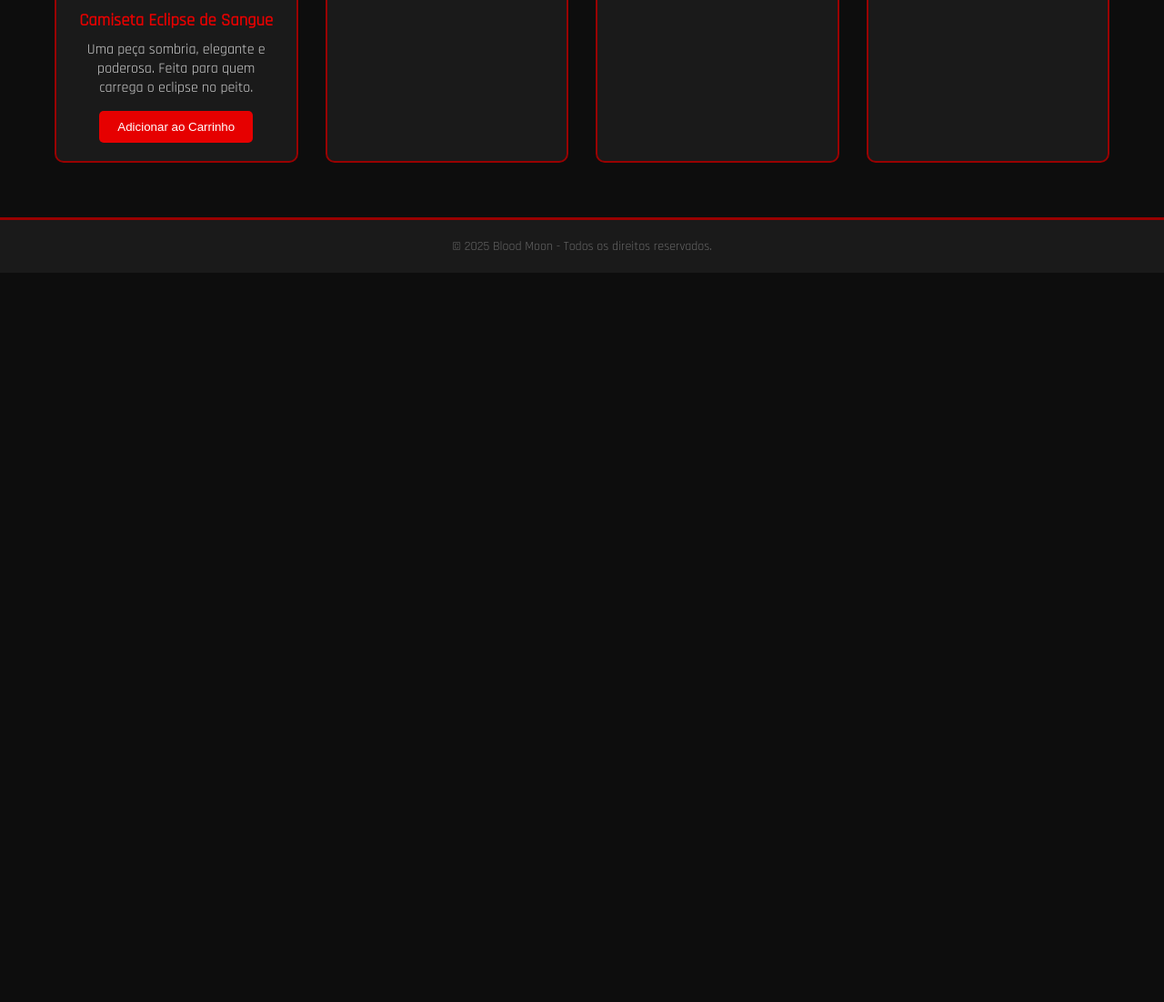
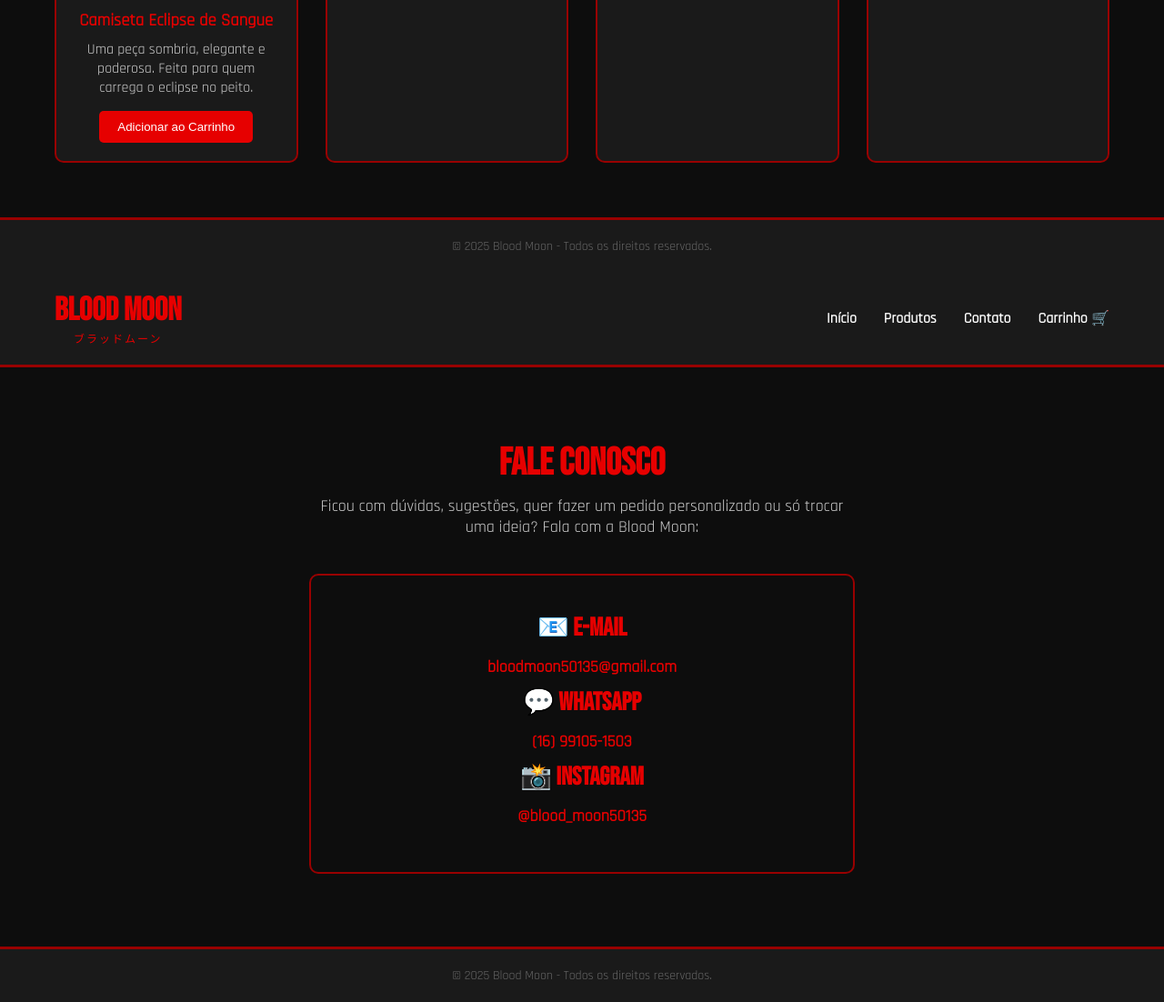
Before and after one commit to fabio50135/blood-moon, a plain HTML site: page index.html in a window 1280 px wide. Shown: the part 741-1843 px from the top of the page at 91% size. Before the commit the page ends 1041 px from the top, so only its background shows below. Drawn offline with Linux system fonts and the light colour scheme.

Commit message:
Update index.html

```diff
--- a/index.html
+++ b/index.html
@@ -214,3 +214,182 @@
 
 </body>
 </html>
+<a>
+<!DOCTYPE html>
+<html lang="pt-br">
+<head>
+    <meta charset="UTF-8">
+    <meta name="viewport" content="width=device-width, initial-scale=1.0">
+    <title>Contato - Blood Moon</title>
+    <link href="https://fonts.googleapis.com/css2?family=Bebas+Neue&family=Rajdhani&display=swap" rel="stylesheet">
+    <style>
+        * {
+            margin: 0;
+            padding: 0;
+            box-sizing: border-box;
+        }
+
+        body {
+            background-color: #0d0d0d;
+            color: white;
+            font-family: 'Rajdhani', sans-serif;
+        }
+
+        header {
+            background-color: #1a1a1a;
+            display: flex;
+            justify-content: space-between;
+            align-items: center;
+            padding: 20px 60px;
+            border-bottom: 3px solid #990000;
+        }
+
+        .logo {
+            display: flex;
+            flex-direction: column;
+            align-items: flex-start;
+        }
+
+        .logo h1 {
+            color: #e60000;
+            font-family: 'Bebas Neue', sans-serif;
+            font-size: 36px;
+        }
+
+        .logo span {
+            color: #e60000;
+            font-size: 12px;
+            letter-spacing: 2px;
+            align-self: center;
+        }
+
+        nav ul {
+            display: flex;
+            list-style: none;
+            gap: 30px;
+        }
+
+        nav ul li a {
+            text-decoration: none;
+            color: white;
+            font-weight: bold;
+            transition: 0.3s;
+        }
+
+        nav ul li a:hover {
+            color: #e60000;
+        }
+
+        .contact-page {
+            padding: 80px 20px;
+            text-align: center;
+        }
+
+        .contact-page h2 {
+            color: #e60000;
+            font-size: 42px;
+            margin-bottom: 10px;
+            font-family: 'Bebas Neue', sans-serif;
+        }
+
+        .contact-page p {
+            color: #ccc;
+            max-width: 600px;
+            margin: 0 auto 40px;
+            font-size: 18px;
+        }
+
+        .contact-info {
+            background-color: #0d0d0d;
+            padding: 40px 20px;
+            text-align: center;
+            border: 2px solid #990000;
+            border-radius: 10px;
+            max-width: 600px;
+            margin: 0 auto;
+        }
+
+        .contact-info h3 {
+            color: #e60000;
+            font-size: 28px;
+            margin-bottom: 15px;
+            font-family: 'Bebas Neue', sans-serif;
+        }
+
+        .contact-info p {
+            color: #ccc;
+            font-size: 18px;
+            margin: 10px 0;
+        }
+
+        .contact-info a {
+            color: #e60000;
+            text-decoration: none;
+            font-weight: bold;
+            transition: 0.3s;
+        }
+
+        .contact-info a:hover {
+            color: #ff3333;
+            text-decoration: underline;
+        }
+
+        footer {
+            background-color: #1a1a1a;
+            text-align: center;
+            padding: 20px;
+            border-top: 3px solid #990000;
+            color: #666;
+            font-size: 14px;
+        }
+
+        @media(max-width: 600px) {
+            header {
+                flex-direction: column;
+                gap: 15px;
+            }
+            .logo {
+                align-items: center;
+            }
+        }
+    </style>
+</head>
+<body>
+
+    <header>
+        <div class="logo">
+            <h1>Blood Moon</h1>
+            <span>ブラッドムーン</span>
+        </div>
+        <nav>
+            <ul>
+                <li><a href="index.html">Início</a></li>
+                <li><a href="file:///C:/Users/Usu%C3%A1rio/Desktop/Blood%20moon/index.html#produtos">Produtos</a></li>
+                <li><a href="file:///C:/Users/Usu%C3%A1rio/Desktop/Blood%20moon/index2.html#">Contato</a></li>
+                <li><a href="#">Carrinho 🛒</a></li>
+            </ul>
+        </nav>
+    </header>
+
+    <section class="contact-page">
+        <h2>Fale Conosco</h2>
+        <p>Ficou com dúvidas, sugestões, quer fazer um pedido personalizado ou só trocar uma ideia? Fala com a Blood Moon:</p>
+
+        <div class="contact-info">
+            <h3>📧 E-mail</h3>
+            <p><a href="mailto:bloodmoon50135@gmail.com">bloodmoon50135@gmail.com</a></p>
+
+            <h3>💬 WhatsApp</h3>
+            <p><a href="https://wa.me/5516991051503" target="_blank">(16) 99105-1503</a></p>
+
+            <h3>📸 Instagram</h3>
+            <p><a href="https://www.instagram.com/blood_moon50135/" target="_blank">@blood_moon50135</a></p>
+        </div>
+    </section>
+
+    <footer>
+        © 2025 Blood Moon - Todos os direitos reservados.
+    </footer>
+
+</body>
+</html>
```
